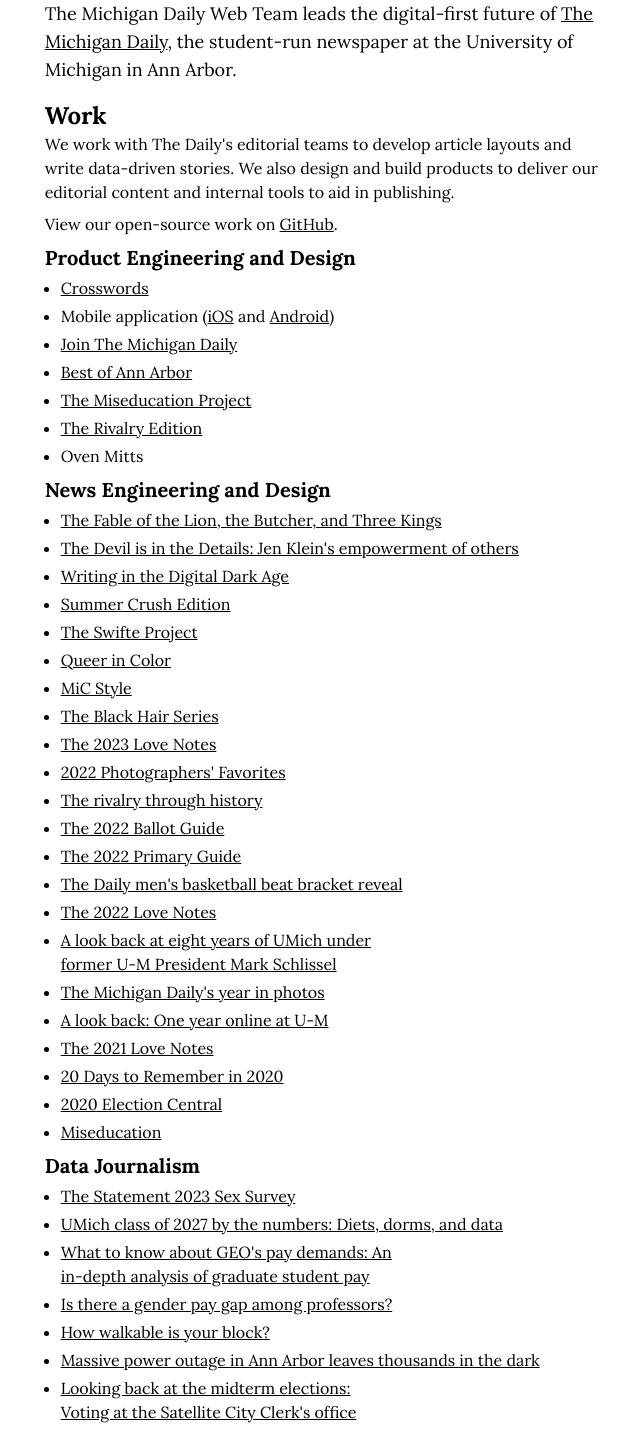
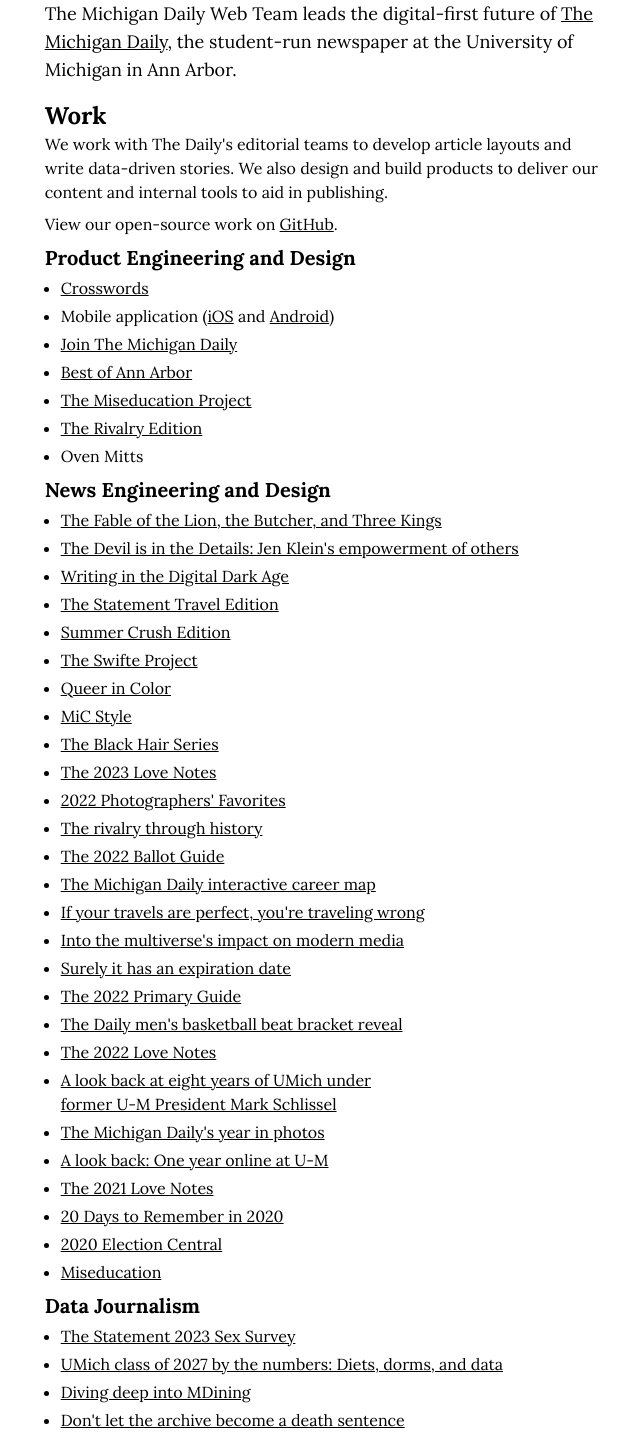
Before and after one commit to michigandaily/michigandaily.github.io, a Next.js app: page / in a window 1280 px wide. Shown: the part 60-1492 px from the top of the page, without its empty margins (314-954 px from the left). Built offline with nearby package versions, Linux system fonts and the light colour scheme.

Commit message:
Add final links

```diff
--- a/src/app/page.tsx
+++ b/src/app/page.tsx
@@ -30,8 +30,8 @@ export default function Page() {
             <p>
               We work with The Daily&apos;s editorial teams to develop article
               layouts and write data-driven stories. We also design and build
-              products to deliver our editorial content and internal tools to
-              aid in publishing.
+              products to deliver our content and internal tools to aid in
+              publishing.
             </p>
           </hgroup>
           <p>
@@ -114,6 +114,11 @@ export default function Page() {
                 </Link>
               </li>
               <li>
+                <Link href="https://specials.michigandaily.com/2023/travel-edition/">
+                  The Statement Travel Edition
+                </Link>
+              </li>
+              <li>
                 <Link href="https://specials.michigandaily.com/2023/summer-crush-edition/">
                   Summer Crush Edition
                 </Link>
@@ -156,6 +161,26 @@ export default function Page() {
               <li>
                 <Link href="https://specials.michigandaily.com/2022/ballot-guide/">
                   The 2022 Ballot Guide
+                </Link>
+              </li>
+              <li>
+                <Link href="https://www.michigandaily.com/web/the-michigan-daily-interactive-career-map/">
+                  The Michigan Daily interactive career map
+                </Link>
+              </li>
+              <li>
+                <Link href="https://www.michigandaily.com/statement/if-your-travels-are-perfect-youre-traveling-wrong/">
+                  If your travels are perfect, you&apos;re traveling wrong
+                </Link>
+              </li>
+              <li>
+                <Link href="https://www.michigandaily.com/statement/into-the-multiverses-impact-on-modern-media">
+                  Into the multiverse&apos;s impact on modern media
+                </Link>
+              </li>
+              <li>
+                <Link href="https://www.michigandaily.com/statement/surely-it-has-an-expiration-date/">
+                  Surely it has an expiration date
                 </Link>
               </li>
               <li>
@@ -224,6 +249,16 @@ export default function Page() {
               <li>
                 <Link href="https://www.michigandaily.com/campus-life/umich-class-of-2027-by-the-numbers-freshman-survey/">
                   UMich class of 2027 by the numbers: Diets, dorms, and data
+                </Link>
+              </li>
+              <li>
+                <Link href="https://www.michigandaily.com/web/data/diving-deep-into-mdining/">
+                  Diving deep into MDining
+                </Link>
+              </li>
+              <li>
+                <Link href="https://www.michigandaily.com/statement/dont-let-the-archive-become-a-death-sentence/">
+                  Don&apos;t let the archive become a death sentence
                 </Link>
               </li>
               <li>
```
